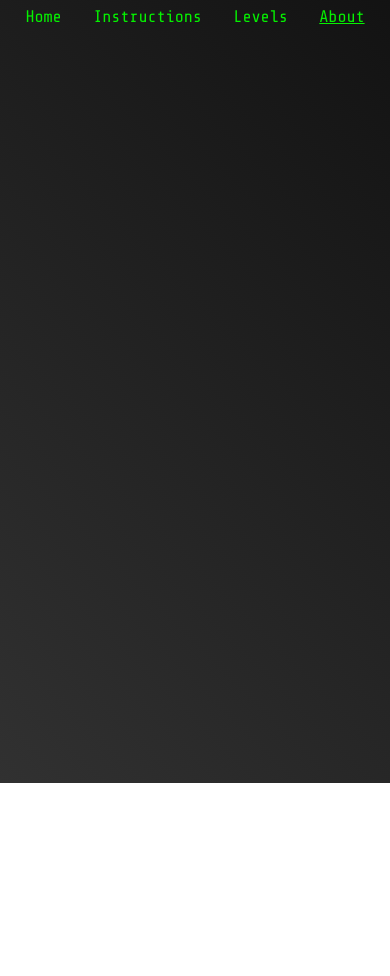
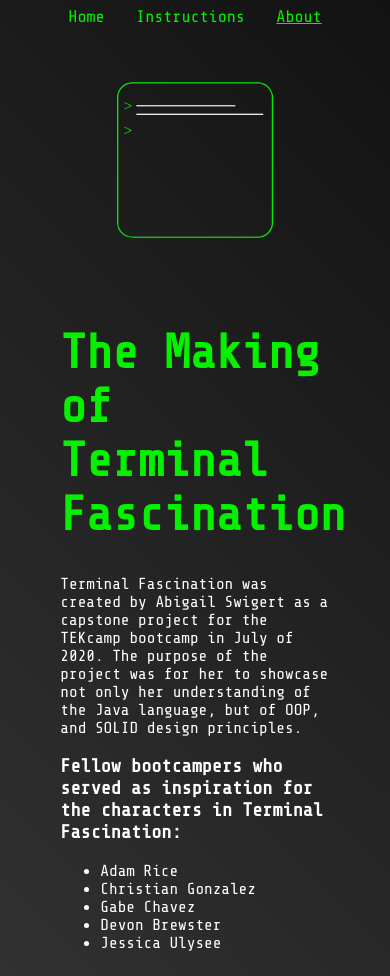
Before and after one commit to AbigailSwigert/capstone-2, a plain HTML site: page Terminal Fascination Website/about.html in a window 390 px wide. Shown: the part 61-1037 px from the top of the page. Before the commit the page ends 844 px from the top, so only its background shows below. Drawn offline with nearby package versions, Linux system fonts and the light colour scheme.

Commit message:
deleted unnecessary levels page, and completed about page of website

```diff
--- a/Terminal Fascination Website/about.html
+++ b/Terminal Fascination Website/about.html
@@ -7,13 +7,27 @@
 </head>
 <body>
     <nav>
-        <img id="game-logo" src="../assets/Terminal Fascination Logo.png">
+        <img onclick="window.location.href='index.html'" title="Terminal Fascination Homepage" id="game-logo" src="../assets/Terminal Fascination Logo.png">
         <div id="link-container">
             <a href="index.html">Home</a>
             <a href="instructions.html">Instructions</a>
-            <a href="levels.html">Levels</a>
             <a id="current-page" href="about.html">About</a>
         </div>
     </nav>
+    <div id="main-contents">
+        <img id="terminal-img" class="page-img" src="../assets/terminal.png">
+        <div id="about-container">
+            <h1>The Making of Terminal Fascination</h1>
+            <p>Terminal Fascination was created by Abigail Swigert as a capstone project for the TEKcamp bootcamp in July of 2020. The purpose of the project was for her to showcase not only her understanding of the Java language, but of OOP, and SOLID design principles.</p>
+            <h3>Fellow bootcampers who served as inspiration for the characters in Terminal Fascination:</h3>
+            <ul>
+                <li>Adam Rice</li>
+                <li>Christian Gonzalez</li>
+                <li>Gabe Chavez</li>
+                <li>Devon Brewster</li>
+                <li>Jessica Ulysee</li>
+            </ul>
+        </div>
+    </div>
 </body>
 </html>
--- a/Terminal Fascination Website/style.css
+++ b/Terminal Fascination Website/style.css
@@ -55,6 +55,7 @@
     align-items: center;
     min-height: calc(100vh - 115px);
     max-width: 2000px;
+    width: 90%;
     margin: auto;
 }
 
@@ -89,6 +90,7 @@
 .btn-green {
     background-color: #05F100;
     border: none;
+    color: black;
 }
 
 .btn-green:hover {
@@ -98,7 +100,6 @@
 .btn-green-border {
     background-color: rgba(250, 250, 250, 0);
     border: solid 2px #05F100;
-    color: white;
 }
 
 .btn-green-border:hover {
@@ -116,6 +117,14 @@
 
 #instructions-container {
     width: 800px;
+}
+
+#terminal-img {
+    width: 30%;
+}
+
+#about-container {
+    width: 50%;
 }
 
 @media only screen and (max-width: 1115px) {
@@ -136,6 +145,10 @@
     #question-marks {
         max-height: 400px;
         width: auto;
+    }
+
+    #about-container {
+        width: 80%;
     }
 }
 
@@ -166,6 +179,10 @@
         width: 95%;
     }
 
+    #terminal-img {
+        width: 40%;
+    }
+
 }
 
 @media only screen and (max-width: 630px) {
@@ -180,6 +197,10 @@
 
     #main-contents {
         min-height: calc(100vh - 95px);
+    }
+
+    #terminal-img {
+        width: 50%;
     }
 }
 
```
Also changed, not shown: Terminal Fascination Website/index.html (+1 -2 lines), Terminal Fascination Website/instructions.html (+1 -2 lines), Terminal Fascination Website/levels.html (deleted, +0 -19 lines), assets/terminal.png (added).
